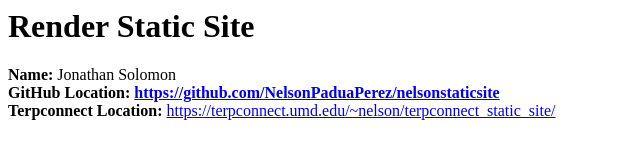
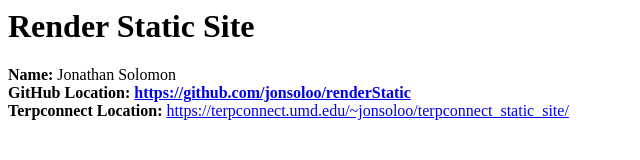
Before and after one commit to jonsoloo/renderStatic, a plain HTML site: page index.html in a window 1280 px wide. Shown: the whole page, without its empty margins (0-640 px from the left). Drawn offline with Linux system fonts and the light colour scheme.

Commit message:
Update GitHub and Terpconnect links in index.html

```diff
--- a/index.html
+++ b/index.html
@@ -7,7 +7,7 @@
 <body>
     <h1>Render Static Site</h1>
     <strong>Name: </strong>Jonathan Solomon<br>
-    <strong>GitHub Location: <a href="https://github.com/jonsoloo/nelsonstaticsite">https://github.com/NelsonPaduaPerez/nelsonstaticsite</a></strong><br>
-    <strong>Terpconnect Location:</strong> <a href="https://terpconnect.umd.edu/~jonsoloo/terpconnect_static_site/">https://terpconnect.umd.edu/~nelson/terpconnect_static_site/</a>
+    <strong>GitHub Location: <a href="https://github.com/jonsoloo/renderStatic">https://github.com/jonsoloo/renderStatic</a></strong><br>
+    <strong>Terpconnect Location:</strong> <a href="https://terpconnect.umd.edu/~jonsoloo/terpconnect_static_site/">https://terpconnect.umd.edu/~jonsoloo/terpconnect_static_site/</a>
 </body>
 </html>
```
